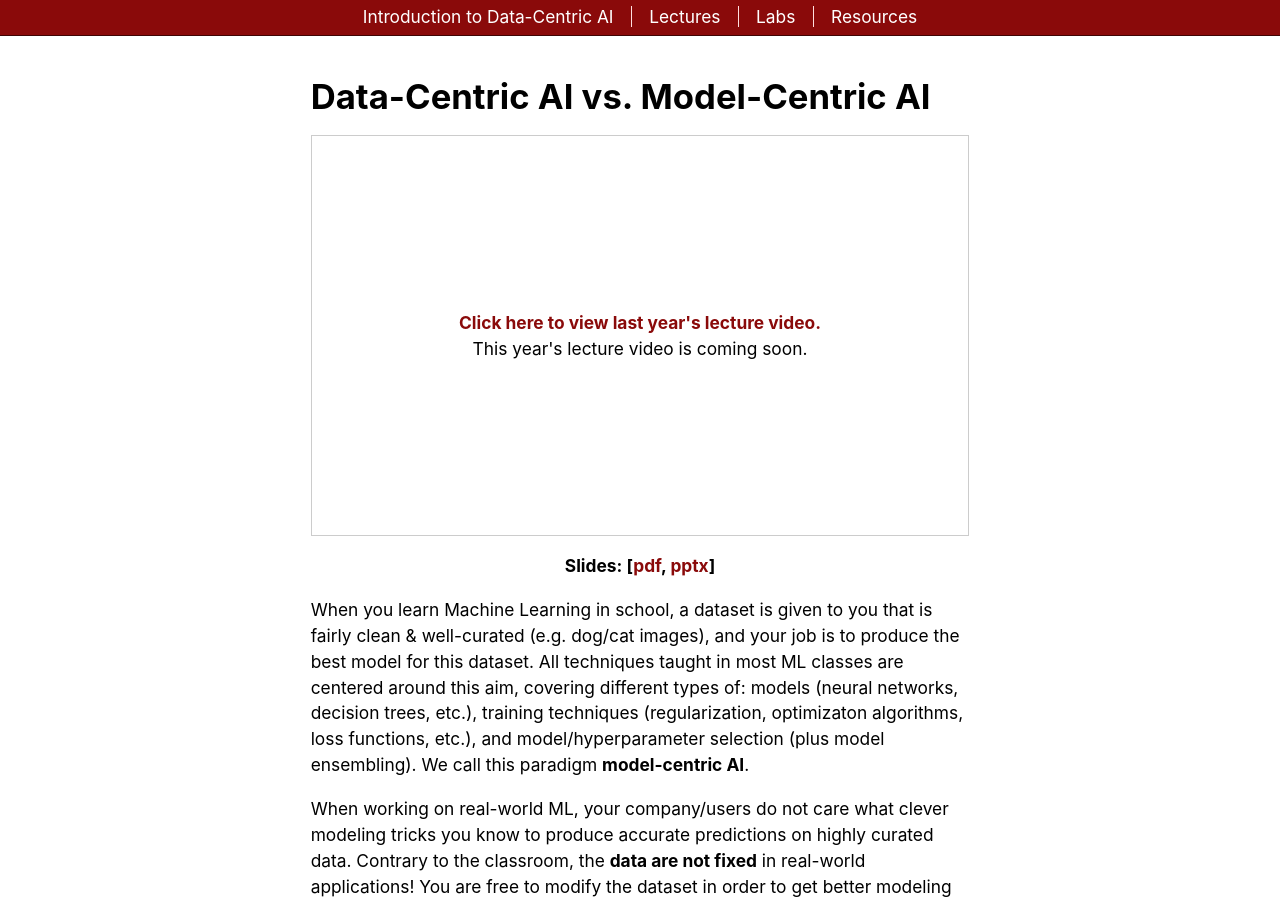
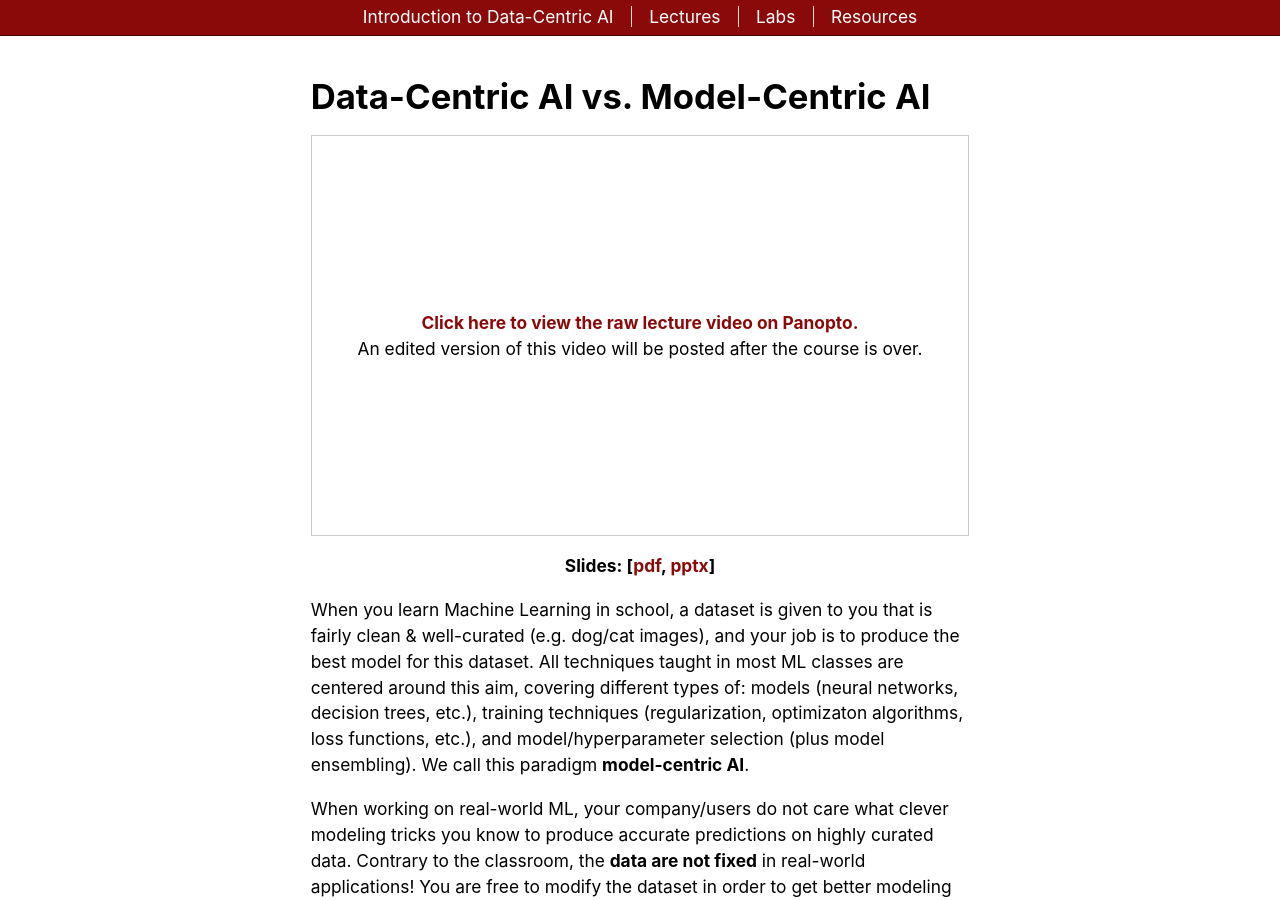
Before and after one commit to dcai-course/dcai-course, a Jekyll site: the page built from _2024/data-centric-model-centric.md, in a window 1280 px wide and 900 px high. Built offline with Jekyll 4.4.1, drawn with Linux system fonts in a browser that asks for light colours; some of the changed lines change nothing that is shown.

Commit message:
Add Curtis's slides and lecture video

```diff
--- a/_2024/data-centric-model-centric.md
+++ b/_2024/data-centric-model-centric.md
@@ -6,8 +6,8 @@
   difference between data-centric AI vs model-centric AI.
 thumbnail: /2024/data-centric-model-centric/thumbnail.png
 date: 2024-01-16
-ready: false
-# panopto: "https://mit.hosted.panopto.com/Panopto/Pages/Viewer.aspx?id=edd1be69-b3de-4302-ac2b-af85012d2b18"
+ready: true
+panopto: "https://mit.hosted.panopto.com/Panopto/Pages/Viewer.aspx?id=b134a44b-5e69-4193-b9d6-b0f100d4d396"
 video:
   aspect: 56.25
   # id: ayzOzZGHZy4
```
Also changed, not shown: 1 other file.
